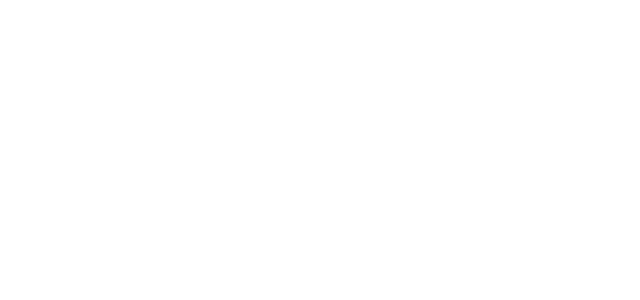
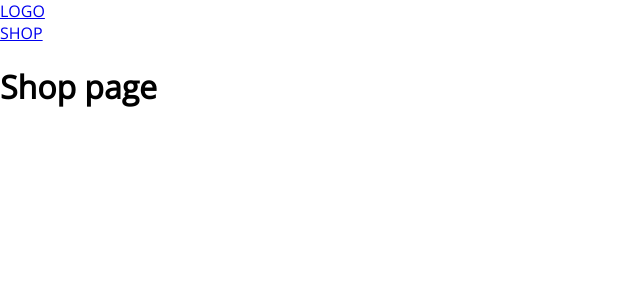
Before and after one commit to kseniyarudenko/crwn-clothing, a React (Create React App) app: page /shop in a window 1280 px wide. Before the commit this address had no page. Shown: the top 300 px of the page, without its empty margins (0-640 px from the left). Built offline with nearby package versions, Linux system fonts and the light colour scheme.

Commit message:
Add shop page component

```diff
--- a/src/App.js
+++ b/src/App.js
@@ -1,4 +1,5 @@
 import Home from "./routes/home/home.component";
+import Shop from "./routes/shop/shop.component";
 import { Routes, Route } from "react-router-dom";
 import Navigation from "./routes/navigation/navigation.component";
 
@@ -7,6 +8,7 @@
     <Routes>
       <Route path="/" element={<Navigation />}>
         <Route index element={<Home />} />
+        <Route path="/shop" element={<Shop />} />
       </Route>
     </Routes>
   );
--- /dev/null
+++ b/src/routes/shop/shop.component.jsx
@@ -0,0 +1,9 @@
+const Shop = () => {
+  return (
+    <div>
+      <h1>Shop page</h1>
+    </div>
+  );
+};
+
+export default Shop;
```
